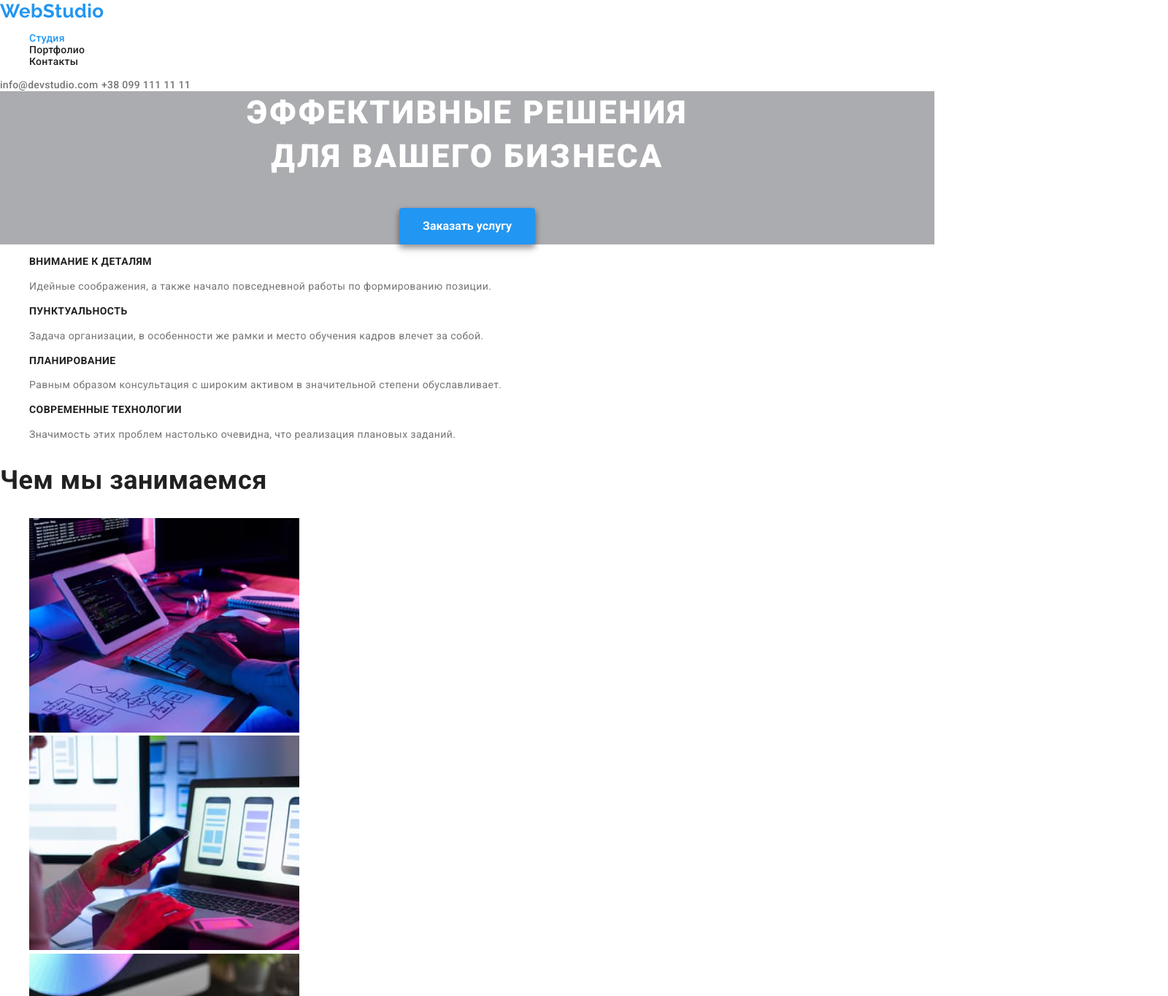
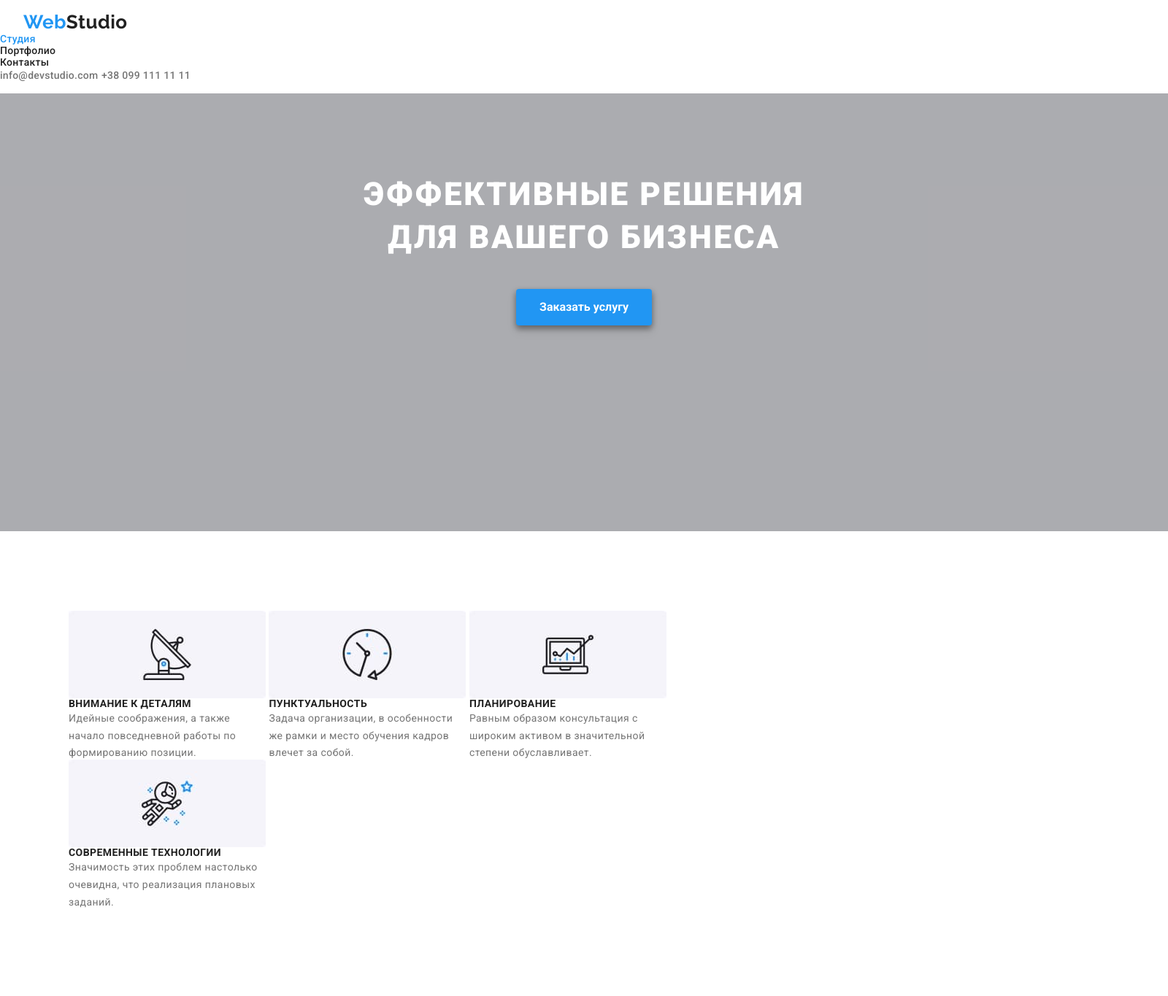
Before and after one commit to Pavlo-Radchenko/goit-markup-hw-03, a plain HTML site: page index.html in a window 1280 px wide. Shown: the top 1365 px of the page at 73% size, 1600 px wide, since content can reach past the window. Drawn offline with nearby package versions, Linux system fonts and the light colour scheme.

Commit message:
update all

```diff
--- a/css/styles.css
+++ b/css/styles.css
@@ -4,6 +4,7 @@
   --accent-color: #2196f3;
   --primary-white-color: #ffffff;
 }
+
 /* :any-link {
   text-decoration: none;
 } */
@@ -33,12 +34,21 @@
 }
 /* site-nav */
 
-.link-list {
+.page-header .link-list {
+  /* display: inline-block; */
+
   list-style: none;
   font-weight: 500;
   font-size: 14px;
   line-height: 1.14;
   letter-spacing: 0.02em;
+}
+
+header > nav > a {
+  display: block;
+  width: 49px;
+  padding-right: 32px;
+  padding-left: 32px;
 }
 .link,
 .auth-nav {
@@ -60,9 +70,11 @@
 }
 .link {
   color: var(--title-text-color);
+  display: inline-block;
 }
 .link.current {
   color: var(--accent-color);
+  display: inline-block;
 }
 
 .link:hover,
@@ -86,6 +98,17 @@ body {
   letter-spacing: 0.03em;
   text-decoration: none;
   /* margin: 0%; */
+
+  /* width: 1200px; */
+  height: 2931px;
+  margin: 0 auto;
+}
+
+.container {
+  height: 1200;
+  padding-top: 15px;
+  padding-bottom: 15px;
+  margin: auto;
 }
 
 /* hero */
@@ -95,11 +118,9 @@ body {
   margin-left: auto;
   margin-right: auto;
   text-align: center;
-  /* position: absolute;
+
   width: 1600px;
   height: 600px;
-  left: 0px;
-  top: 80px; */
 }
 .hero-title {
   color: var(--primary-white-color);
@@ -134,6 +155,10 @@ body {
 }
 
 /* section */
+img {
+  display: block;
+}
+
 .title {
   color: var(--title-text-color);
   font-weight: 700;
@@ -155,6 +180,15 @@ body {
   line-height: 1.14;
   letter-spacing: 0.03em;
 }
+.section-list .list {
+  display: inline-block;
+
+  color: var(--primary-text-color);
+  font-weight: 400;
+  font-size: 14px;
+  line-height: 1.71;
+  letter-spacing: 0.03em;
+}
 .section-list .text {
   color: var(--primary-text-color);
   font-weight: 400;
@@ -163,6 +197,15 @@ body {
   letter-spacing: 0.03em;
 }
 
+.section-div {
+  height: 1200;
+  padding-top: 15px;
+  padding-bottom: 15px;
+  margin: auto;
+}
+.section-div .section-list {
+  display: inline;
+}
 /* teem */
 .section-teem {
   background-color: #f5f4fa;
@@ -240,6 +283,17 @@ body {
   background-color: var(--accent-color);
 }
 
+/* container clients */
+.clients > .button {
+  box-sizing: border-box;
+
+  width: 170px;
+  height: 92px;
+
+  border: 1px solid #afb1b8;
+  border-radius: 4px;
+}
+
 /* portfolio file */
 
 .list-item .title {
@@ -259,3 +313,35 @@ body {
 .portfolio-title {
   visibility: hidden;
 }
+
+/* Частковий ресет стилей браузера start */
+ul {
+  padding: 0;
+  margin: 0;
+  display: inline-block;
+}
+a {
+  color: currentColor;
+}
+
+h1,
+h2,
+h3,
+h4,
+h5,
+h6,
+p {
+  margin: 0;
+}
+/* Частковий ресет стилей браузера end */
+
+section {
+  margin-left: auto;
+  margin-right: auto;
+  padding: 94px;
+}
+
+.section .section-list .list {
+  width: 270px;
+  height: 75px;
+}
--- a/index.html
+++ b/index.html
@@ -21,7 +21,8 @@
     <link rel="stylesheet" href="./css/styles.css" />
   </head>
   <!-- Body -->
-  <body class="page">
+  <body>
+    <div class="container">
     <header class="page-header">
       <nav>
         <a class="page-logo" href="index.html"> <span class="accent">Web</span>Studio </a>
@@ -33,46 +34,54 @@
       </nav>
       <a class="auth-nav" href="mailto:info@devstudio.com">info@devstudio.com</a>
       <a class="auth-nav" href="tel:+380961111111">+38 099 111 11 11</a>
+    </div>
     </header>
     <main>
-      <div>
       <section class="hero">
+        <div class="section-div">
           <h1 class="hero-title">
             Эффективные решения<br />
             для вашего бизнеса
           </h1>
           <button type="button" class="hero-button">Заказать услугу</button>
+        </div>
       </section>
-      </div>
       <section class="section">
-        <ul class="section-list">
-          <li>
+        <div class="section-div">
+          <ul class="section-list list">
+            <li class="list">
+              <img src="./images/groupone.jpg" alt="Внимание к деталям" width="270px" />
               <h3 class="title-list">Внимание к деталям</h3>
               <p class="text">
                 Идейные соображения, а также начало повседневной работы по формированию позиции.
               </p>
             </li>
-          <li>
+            <li class="list">
+              <img src="./images/grouptwo.jpg" alt="Пунктуальность" width="270" />
               <h3 class="title-list">Пунктуальность</h3>
               <p class="text">
                 Задача организации, в особенности же рамки и место обучения кадров влечет за собой.
               </p>
             </li>
-          <li>
+            <li class="list">
+              <img src="./images/groupthree.jpg" alt="Планирование" width="270" />
               <h3 class="title-list">Планирование</h3>
               <p class="text">
                 Равным образом консультация с широким активом в значительной степени обуславливает.
               </p>
             </li>
-          <li>
+            <li class="list">
+              <img src="./images/groupfour.jpg" alt="Современные технологии" />
               <h3 class="title-list">Современные технологии</h3>
               <p class="text">
                 Значимость этих проблем настолько очевидна, что реализация плановых заданий.
               </p>
             </li>
           </ul>
+        </div>
       </section>
       <section class="section">
+        <div class="section-div">
           <h2 class="section-title">Чем мы занимаемся</h2>
           <ul class="section-list">
             <li>
@@ -85,8 +94,10 @@
               <a href="#"><img src="./images/img(2).jpg" alt="внешнее оформление" width="370" /></a>
             </li>
           </ul>
+        </div>
       </section>
       <section class="section-teem">
+        <div class="section-div">
           <h2 class="section-title">Наша команда</h2>
           <ul class="section-list">
             <li>
@@ -110,6 +121,42 @@
               <p class="teem-text">UI Designer</p>
             </li>
           </ul>
+        </div>
+      </section>
+      <section class="clients">
+        <div class="container-clients">
+          <h2 class="section-title">Постоянные клиенты</h2>
+          <ul class="section-list clients">
+            <li>
+              <button class="button"><img src="./images/Logo.svg" alt="" width="170px" /></button>
+            </li>
+            <li>
+              <button class="button">
+                <img src="./images/logotwo.svg" alt="" width="170px" />
+              </button>
+            </li>
+            <li>
+              <button class="button">
+                <img src="./images/logothree.svg" alt="" width="170px" />
+              </button>
+            </li>
+            <li>
+              <button class="button">
+                <img src="./images/logofoursvg.svg" alt="" width="170px" />
+              </button>
+            </li>
+            <li>
+              <button class="button">
+                <img src="./images/logofive.svg" alt="" width="170px" />
+              </button>
+            </li>
+            <li>
+              <button class="button">
+                <img src="./images/logosix.svg" alt="" width="170px" />
+              </button>
+            </li>
+          </ul>
+        </div>
       </section>
     </main>
     <!-- footer -->
```
Also changed, not shown: images/Logo.svg (added), images/groupfour.jpg (added), images/groupone.jpg (added), images/groupthree.jpg (added), images/grouptwo.jpg (added), images/logofive.svg (added), images/logofoursvg.svg (added), images/logosix.svg (added), images/logothree.svg (added), images/logotwo.svg (added), 2 other files. Lines whose indentation alone changed are shown as unchanged.
